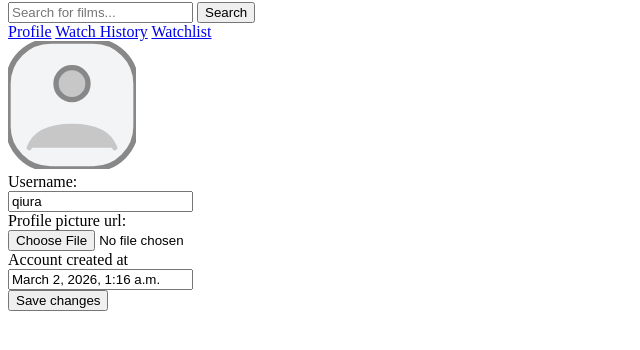
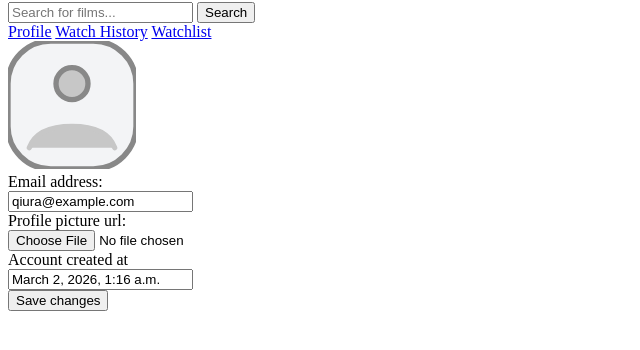
Before and after one commit to Qiuraa/web-streaming-uas, a Django app: page /user/profile/update/2e923f8b-794d-498e-b465-18f7006f38c3/ in a window 1280 px wide. Shown: the part 215-565 px from the top of the page, without its empty margins (0-640 px from the left). Run offline with Django 5.2, Linux system fonts and the light colour scheme; a user stored in the database is signed in.

Commit message:
changing username to email login

```diff
--- a/core/StreamingApp/form.py
+++ b/core/StreamingApp/form.py
@@ -2,6 +2,9 @@ from django import forms
 from django.forms import ModelForm
 from .models import Genre, Producer, Studio, Series, Episode
 from django.contrib.auth import get_user_model
+from django.contrib.auth import authenticate
+from django.contrib.auth.forms import AuthenticationForm
+from django.utils.translation import gettext_lazy as _
 
 class AddProducerForm(ModelForm):
     class Meta:
@@ -35,12 +38,42 @@ class ViewerRegisterForm(forms.Form):
     password = forms.CharField(widget=forms.PasswordInput, required=True)
 
 
+class EmailAuthenticationForm(AuthenticationForm):
+    """Authentication form that accepts an email in the 'username' field.
+
+    We keep the field name 'username' because Django's LoginView and
+    AuthenticationForm internals expect it. However the input is validated
+    as an email and resolved to the actual user.username before calling
+    authenticate()."""
+    # Replace the default username field with an EmailField (keeps the name)
+    username = forms.EmailField(label=_("Email"), widget=forms.EmailInput(attrs={'autofocus': True}))
+
+    def clean(self):
+        # The incoming 'username' field contains the user's email.
+        email = self.cleaned_data.get('username')
+        password = self.cleaned_data.get('password')
+        UserModel = get_user_model()
+        try:
+            user = UserModel.objects.get(email__iexact=email)
+        except UserModel.DoesNotExist:
+            raise forms.ValidationError(self.error_messages['invalid_login'], code='invalid_login')
+
+        # Resolve to internal username and authenticate
+        self.user_cache = authenticate(self.request, username=user.username, password=password)
+        if self.user_cache is None:
+            raise forms.ValidationError(self.error_messages['invalid_login'], code='invalid_login')
+
+        self.confirm_login_allowed(self.user_cache)
+        return self.cleaned_data
+
+
 class ViewerProfileForm(ModelForm):
     class Meta:
         model = get_user_model()
-        fields = ['username', 'profile_picture_url']
+        # Allow editing email and profile picture instead of username
+        fields = ['email', 'profile_picture_url']
         widgets = {
-            'username': forms.TextInput(attrs={'class': 'form-control'}),
+            'email': forms.EmailInput(attrs={'class': 'form-control'}),
         }
 
 from django.core.exceptions import ValidationError
--- a/core/StreamingApp/views.py
+++ b/core/StreamingApp/views.py
@@ -53,10 +53,23 @@ class ViewerRegisterView(View):
         if viewer_register_form.is_valid():
             # Create a new user with the provided username, email, and password
             from django.contrib.auth.models import User
-            username = viewer_register_form.cleaned_data['username']
+            # Use provided username if present, otherwise derive one from the email
+            username = viewer_register_form.cleaned_data.get('username')
             email = viewer_register_form.cleaned_data['email']
             password = viewer_register_form.cleaned_data['password']
-            user = get_user_model().objects.create_user(username=username, email=email, password=password)
+            UserModel = get_user_model()
+            if not username:
+                # derive base username from email local part
+                base = email.split('@')[0]
+                candidate = base
+                suffix = 1
+                # ensure uniqueness of username
+                while UserModel.objects.filter(username=candidate).exists():
+                    candidate = f"{base}{suffix}"
+                    suffix += 1
+                username = candidate
+
+            user = UserModel.objects.create_user(username=username, email=email, password=password)
             user.role = 'viewer'
             user.save()
             return redirect('viewer_login')
@@ -834,8 +847,9 @@ class HomeView(View):
 admin_login = LoginView.as_view(
     template_name='admin/admin_login.html',
     redirect_authenticated_user=True,
+    authentication_form=form.EmailAuthenticationForm,
 )
-viewer_login = ViewerRequiredView.as_view()
+viewer_login = ViewerRequiredView.as_view(authentication_form=form.EmailAuthenticationForm)
 admin_logout = LogoutView.as_view(next_page='admin_login')
 admin_homepage = AdminHomepageView.as_view()
 add_producer = AddProducerView.as_view()
--- a/core/templates/admin/admin_login.html
+++ b/core/templates/admin/admin_login.html
@@ -116,7 +116,7 @@ margin-bottom:15px;
 </div>
 {% endif %}
 
-<label>Username</label>
+<label>Email</label>
 {{ form.username }}
 
 <label>Password</label>
--- a/core/templates/guest/viewer_login.html
+++ b/core/templates/guest/viewer_login.html
@@ -117,6 +117,7 @@ margin-bottom:15px;
 {% endif %}
 
 <label>Username</label>
+<label>Email</label>
 {{ form.username }}
 
 <label>Password</label>
--- a/core/templates/viewer/viewer_profile.html
+++ b/core/templates/viewer/viewer_profile.html
@@ -20,8 +20,8 @@
                 {% endif %}
             </div>
             <div>
-                {{ form.username.label_tag }}<br>
-                {{ form.username }}
+                {{ form.email.label_tag }}<br>
+                {{ form.email }}
             </div>
             <div>
                 {{ form.profile_picture_url.label_tag }}<br>
@@ -41,9 +41,9 @@
                 <img src="{% static 'profile_picture/default.svg' %}" alt="Default Profile Picture" class="profile-picture-large">
             {% endif %}
         </div>
-        <div>
-            <p><strong>Username:</strong> {{ user.username }}</p>
-            <p><strong>Account created at:</strong> {{ user.created_at }}</p>
+            <div>
+                <p><strong>Email:</strong> {{ user.email }}</p>
+                <p><strong>Account created at:</strong> {{ user.created_at }}</p>
             <a href="{% url 'update_profile' user.user_id %}">Edit profile</a>
             <form method="post" action="{% url 'viewer_profile' user.user_id %}" style="display:inline;">
                 {% csrf_token %}
```
Also changed, not shown: db.sqlite3.
